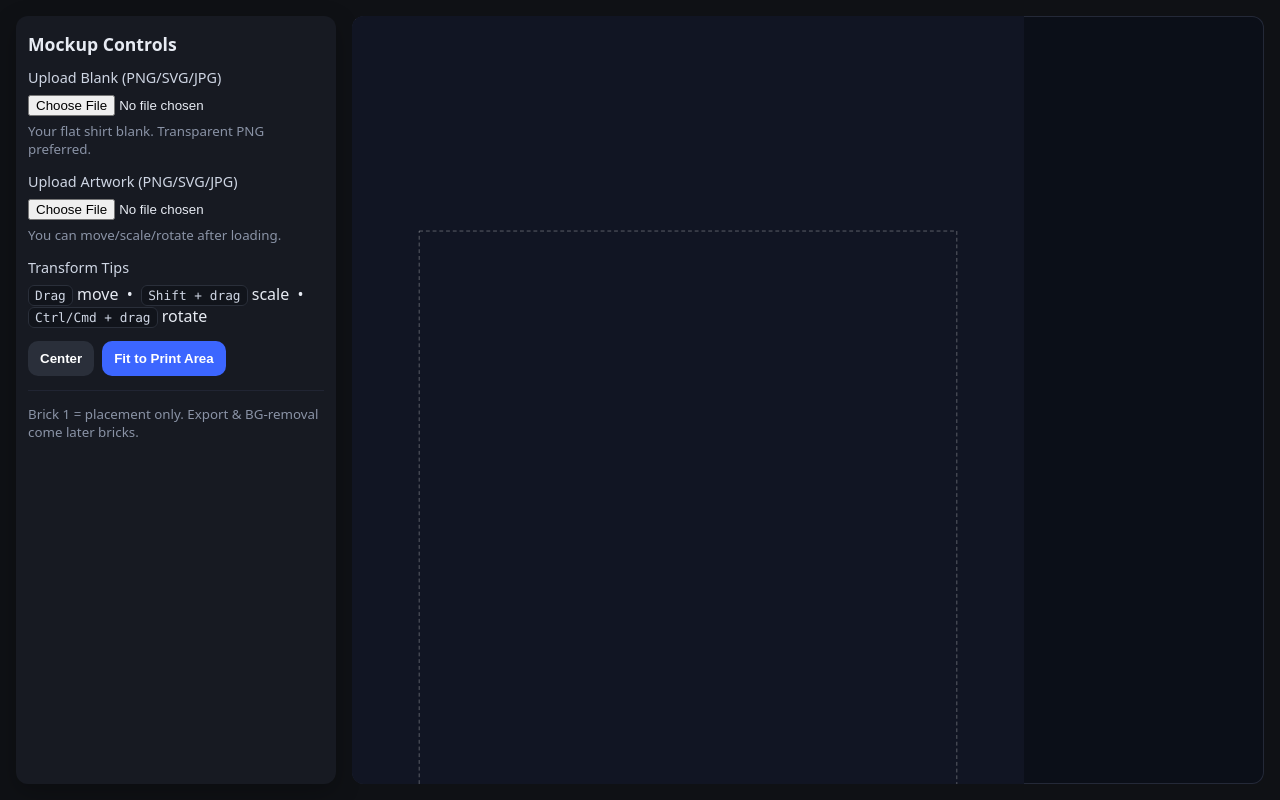
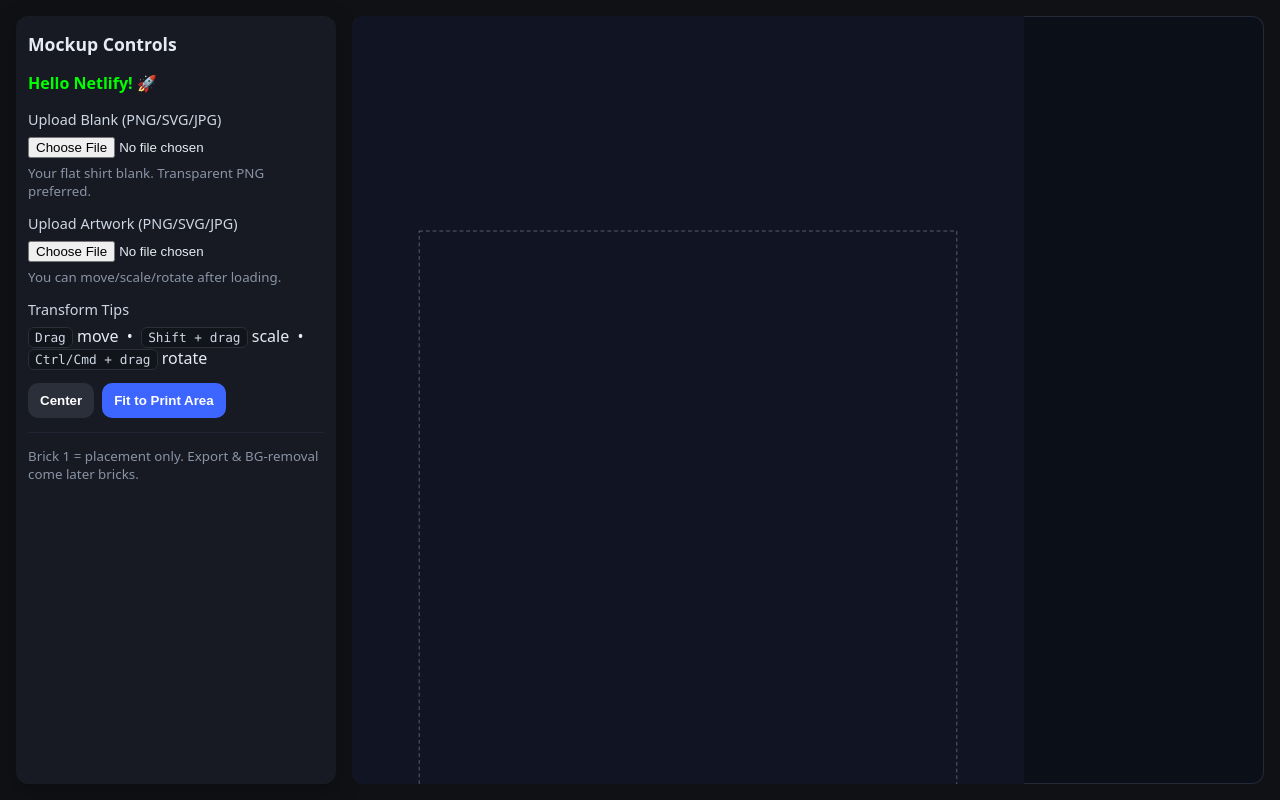
Before and after one commit to gorilla-screenprinting/QuickTees, a plain HTML site: page docs/index.html in a window 1280 px wide. Drawn offline with Linux system fonts and the light colour scheme.

Commit message:
netlify test

```diff
--- a/docs/index.html
+++ b/docs/index.html
@@ -10,6 +10,7 @@
   <div class="app">
     <aside class="panel">
       <h2>Mockup Controls</h2>
+      <p style="color:lime;font-weight:bold">Hello Netlify! 🚀</p>
 
       <div class="field">
         <label>Upload Blank (PNG/SVG/JPG)</label>
```
